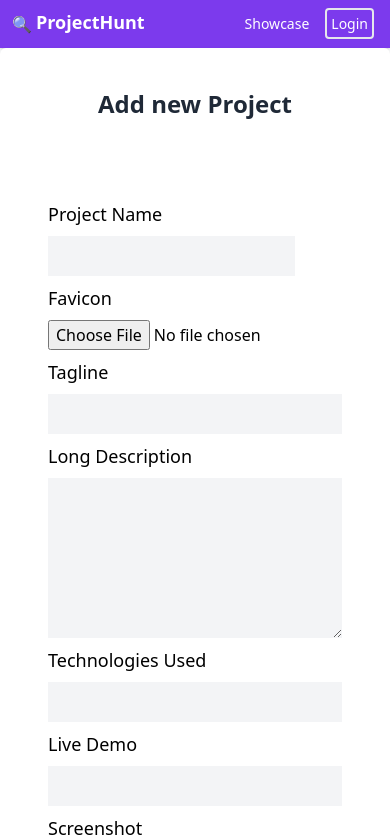
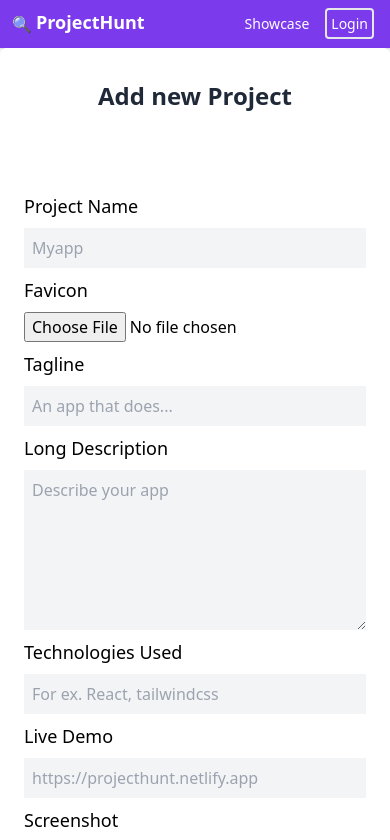
Before and after one commit to frontbenchHQ/project-hunt, a React (Create React App) app: page /addnewproject in a window 390 px wide. Shown: the top 840 px of the page. Built offline with nearby package versions, Linux system fonts and the light colour scheme.

Commit message:
add form validation in addNewProject

```diff
--- a/package.json
+++ b/package.json
@@ -11,6 +11,7 @@
     "postcss-cli": "^8.3.0",
     "react": "^17.0.1",
     "react-dom": "^17.0.1",
+    "react-hook-form": "^6.12.2",
     "react-router-dom": "^5.2.0",
     "react-scripts": "4.0.1",
     "tailwindcss": "^2.0.1",
--- a/src/components/AddNewProject.js
+++ b/src/components/AddNewProject.js
@@ -1,50 +1,106 @@
 import React from "react";
+import { useForm } from "react-hook-form";
 
 const AddNewProject = () => {
+    const { register, errors, handleSubmit } = useForm();
+
+    const onSubmit = data => console.log(data);
+
     return (
-        <div className="md:px-20 p-10 bg-white md:mx-72 md:mt-20 shadow rounded-md ">
-            <h1 className="md:text-3xl text-2xl text-center mb-20  text-gray-800 font-semibold">Add new Project</h1>
-            <form>
+        <div className="md:px-20 p-4 py-8 bg-white md:mx-72 md:mt-20 shadow rounded-md ">
+            <h1 className="md:text-3xl text-2xl text-center mb-20  text-gray-800 font-semibold">
+                Add new Project
+            </h1>
+
+            <form onSubmit={handleSubmit(onSubmit)}>
                 <div className="flex flex-col md:flex-row">
-                    <div>
+
+                    <div className="flex flex-col">
                         <label className="text-lg ml-2">Project Name</label>
-                        <input type="text" className="bg-gray-100 p-2 m-2 focus:outline-none" />
+                        <input
+                            type="text"
+                            className="bg-gray-100 p-2 m-2 focus:outline-none"
+                            placeholder="Myapp"
+                            name="projectname"
+                            ref={register({ required: true })}
+                        />
+                        {errors.projectname && <p className="text-red-400">*Project name is required</p>}
                     </div>
-                    <div>
+
+                    <div className="flex flex-col">
                         <label className="text-lg ml-2">Favicon</label>
-                        <input type="file" className="m-2" />
+                        <input
+                            type="file"
+                            className="m-2"
+                            name="favicon"
+                            ref={register}
+                        />
+                        {errors.favicon && <p className="text-red-400">*Project name is required</p>}
                     </div>
                 </div>
 
                 <div className="flex flex-col">
                     <label className="text-lg ml-2">Tagline</label>
-                    <input type="text" className="bg-gray-100 p-2 m-2 focus:outline-none" />
+                    <input
+                        type="text"
+                        name="description"
+                        placeholder="An app that does... "
+                        className="bg-gray-100 p-2 m-2 focus:outline-none"
+                        ref={register({ required: true })}
+                    />
+                    {errors.description && <p className="text-red-400">*a short description is required</p>}
                 </div>
 
                 <div className="flex flex-col">
                     <label className="text-lg ml-2">Long Description</label>
-                    <textarea type="text" className="bg-gray-100 h-40 p-2 m-2 focus:outline-none" />
+                    <textarea
+                        type="text"
+                        name="longDescription"
+                        placeholder="Describe your app"
+                        className="bg-gray-100 h-40 p-2 m-2 focus:outline-none"
+                        ref={register({ maxLength: 250 })}
+                    />
+                    {errors.longDescription && <p className="text-red-400">*Reached max limit i.e.250 char</p>}
                 </div>
 
                 <div className="flex flex-col">
                     <label className="text-lg ml-2">Technologies Used</label>
-                    <input type="text" className="bg-gray-100 p-2 m-2 focus:outline-none" />
+                    <input
+                        type="text"
+                        name="language"
+                        placeholder="For ex. React, tailwindcss"
+                        className="bg-gray-100 p-2 m-2 focus:outline-none"
+                        ref={register}
+                    />
                 </div>
 
                 <div className="flex flex-col">
                     <label className="text-lg ml-2">Live Demo</label>
-                    <input type="text" className="bg-gray-100 p-2 m-2 focus:outline-none" />
+                    <input
+                        type="url"
+                        placeholder="https://projecthunt.netlify.app"
+                        name="demo"
+                        className="bg-gray-100 p-2 m-2 focus:outline-none"
+                        ref={register({ required: true })}
+                    />
+                    {errors.demo && <p className="text-red-400">*Demo link is required</p>}
                 </div>
 
                 <div className="flex flex-col">
                     <label className="text-lg ml-2">Screenshot</label>
-                    <input type="file" className="m-2" />
+                    <input
+                        type="file"
+                        name="screenshot"
+                        className="m-2"
+                        ref={register}
+                    />
                 </div>
-                <button className="bg-blue-500 text-white mt-10 text-center flex mx-auto py-2 px-4 rounded text-lg">
+                <button
+                    type="submit"
+                    className="bg-blue-500 text-white mt-10 text-center flex mx-auto py-2 px-4 rounded text-lg">
                     Submit
-                    </button>
+                </button>
             </form>
-
         </div>
     );
 }
```
Also changed, not shown: 1 other file (tests, documents, lock files or other folders).
